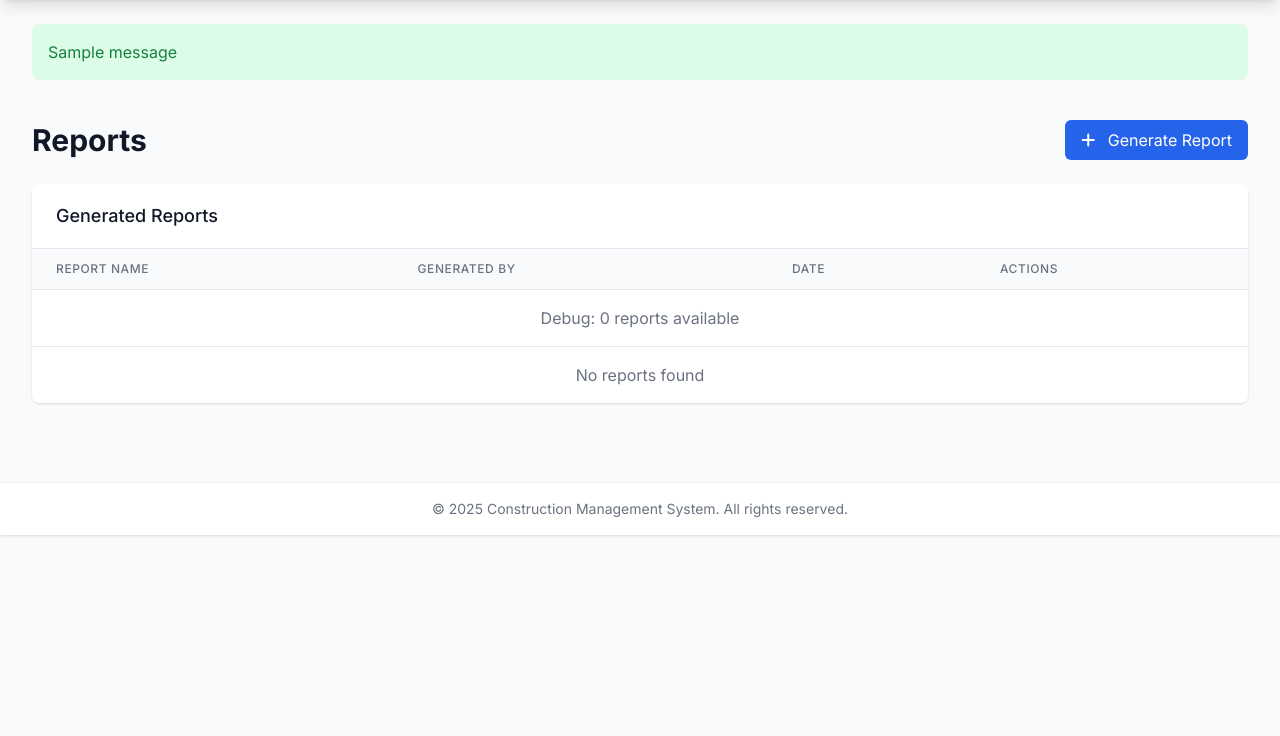
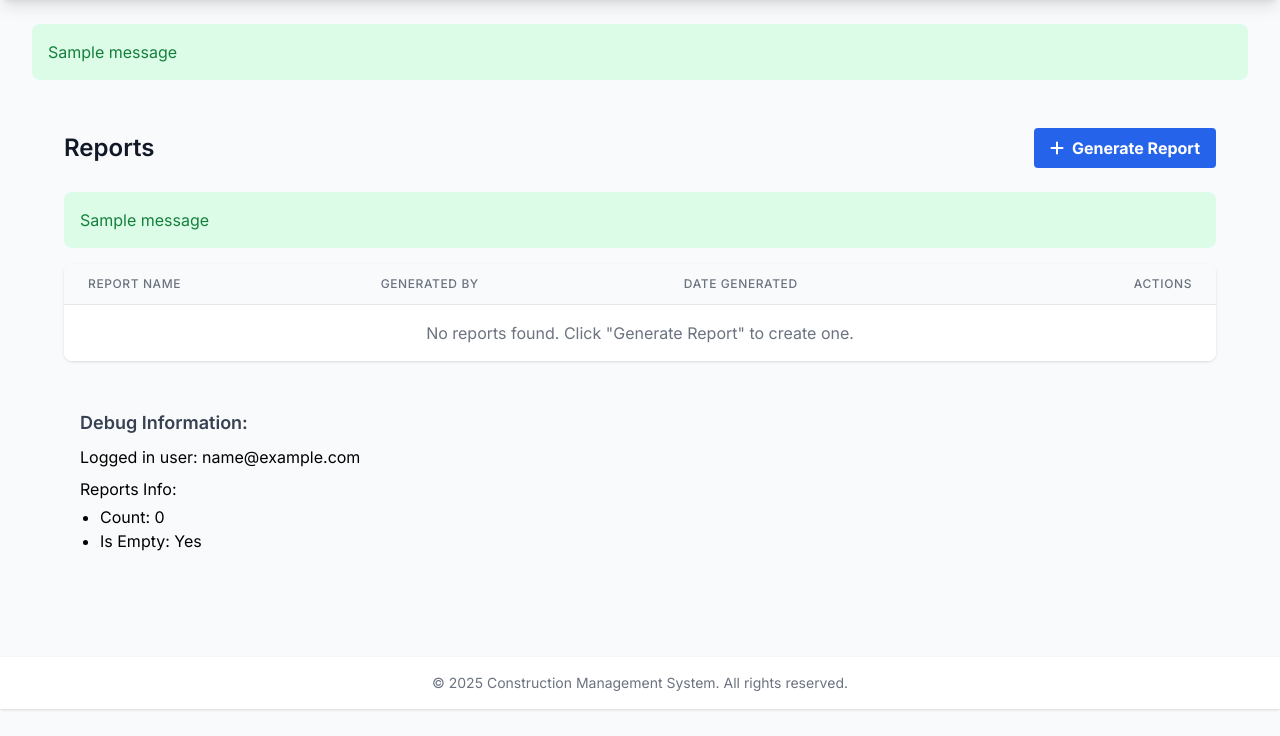
Before and after one commit to sacommscc/blackboxai-1744653696105, a Django app: page /reports/ in a window 1280 px wide. Shown: the part 64-800 px from the top of the page. Run offline with Django 5.2, Linux system fonts and the light colour scheme; a user stored in the database is signed in; tables that the repository leaves empty hold one stand-in row (values such as "Sample post"); one stand-in notice (Sample message) is shown; some libraries are stand-ins or nearby versions.

Commit message:
Add construction_management/templates/reports/list.html 1745053545330

```diff
--- a/construction_management/templates/reports/list.html
+++ b/construction_management/templates/reports/list.html
@@ -1,37 +1,45 @@
-{% extends "base.html" %}
+{% extends 'base.html' %}
 
-{% block title %}Reports - Construction Management System{% endblock %}
+{% block title %}Reports{% endblock %}
 
 {% block content %}
-<div class="py-6">
+<div class="container mx-auto px-4 sm:px-6 lg:px-8 py-8">
     <div class="flex justify-between items-center mb-6">
-        <h1 class="text-3xl font-bold text-gray-900">Reports</h1>
-        <a href="{% url 'reports:report_generate' %}" class="bg-blue-600 text-white px-4 py-2 rounded-md hover:bg-blue-700">
+        <h1 class="text-2xl font-semibold text-gray-900">Reports</h1>
+        <a href="{% url 'reports:report_generate' %}" class="bg-blue-600 hover:bg-blue-700 text-white font-bold py-2 px-4 rounded inline-flex items-center">
             <i class="fas fa-plus mr-2"></i> Generate Report
         </a>
     </div>
 
+    {% if messages %}
+    <div class="mb-4">
+        {% for message in messages %}
+        <div class="p-4 {% if message.tags == 'success' %}bg-green-100 text-green-700{% elif message.tags == 'error' %}bg-red-100 text-red-700{% else %}bg-blue-100 text-blue-700{% endif %} rounded-lg">
+            {{ message }}
+        </div>
+        {% endfor %}
+    </div>
+    {% endif %}
+
     <div class="bg-white shadow overflow-hidden sm:rounded-lg">
-        <div class="px-4 py-5 border-b border-gray-200 sm:px-6">
-            <h3 class="text-lg leading-6 font-medium text-gray-900">Generated Reports</h3>
-        </div>
-        <div class="bg-white">
         <table class="min-w-full divide-y divide-gray-200">
             <thead class="bg-gray-50">
                 <tr>
-                        <th class="px-6 py-3 text-left text-xs font-medium text-gray-500 uppercase tracking-wider">Report Name</th>
-                        <th class="px-6 py-3 text-left text-xs font-medium text-gray-500 uppercase tracking-wider">Generated By</th>
-                        <th class="px-6 py-3 text-left text-xs font-medium text-gray-500 uppercase tracking-wider">Date</th>
-                        <th class="px-6 py-3 text-left text-xs font-medium text-gray-500 uppercase tracking-wider">Actions</th>
+                    <th scope="col" class="px-6 py-3 text-left text-xs font-medium text-gray-500 uppercase tracking-wider">
+                        Report Name
+                    </th>
+                    <th scope="col" class="px-6 py-3 text-left text-xs font-medium text-gray-500 uppercase tracking-wider">
+                        Generated By
+                    </th>
+                    <th scope="col" class="px-6 py-3 text-left text-xs font-medium text-gray-500 uppercase tracking-wider">
+                        Date Generated
+                    </th>
+                    <th scope="col" class="px-6 py-3 text-right text-xs font-medium text-gray-500 uppercase tracking-wider">
+                        Actions
+                    </th>
                 </tr>
             </thead>
             <tbody class="bg-white divide-y divide-gray-200">
-                    <!-- Debug info -->
-                    <tr>
-                        <td colspan="4" class="px-6 py-4 whitespace-nowrap text-center text-gray-500">
-                            Debug: {{ reports|length }} reports available
-                        </td>
-                    </tr>
                 {% for report in reports %}
                 <tr>
                     <td class="px-6 py-4 whitespace-nowrap">
@@ -41,14 +49,13 @@
                         <div class="text-sm text-gray-900">{{ report.generated_by.email }}</div>
                     </td>
                     <td class="px-6 py-4 whitespace-nowrap">
-                            <div class="text-sm text-gray-900">{{ report.date_generated|date:"Y-m-d H:i:s" }}</div>
+                        <div class="text-sm text-gray-900">{{ report.date_generated|date:"M d, Y H:i" }}</div>
                     </td>
-                        <td class="px-6 py-4 whitespace-nowrap text-sm font-medium">
-                            <a href="{% url 'reports:report_view' report.id %}" class="text-blue-600 hover:text-blue-900 mr-3">
+                    <td class="px-6 py-4 whitespace-nowrap text-right text-sm font-medium">
+                        <a href="{% url 'reports:report_view' report.id %}" class="text-blue-600 hover:text-blue-900 mr-4" title="View Report">
                             <i class="fas fa-eye"></i>
                         </a>
-                            <a href="{% url 'reports:report_delete' report.id %}" class="text-red-600 hover:text-red-900"
-                               onclick="return confirm('Are you sure you want to delete this report?')">
+                        <a href="{% url 'reports:report_delete' report.id %}" class="text-red-600 hover:text-red-900" title="Delete Report" onclick="return confirm('Are you sure you want to delete this report?');">
                             <i class="fas fa-trash"></i>
                         </a>
                     </td>
@@ -56,13 +63,32 @@
                 {% empty %}
                 <tr>
                     <td colspan="4" class="px-6 py-4 whitespace-nowrap text-center text-gray-500">
-                            No reports found
+                        No reports found. Click "Generate Report" to create one.
                     </td>
                 </tr>
                 {% endfor %}
             </tbody>
         </table>
     </div>
+
+    {% if debug %}
+    <div class="mt-8 bg-gray-50 p-4 rounded-lg">
+        <h2 class="text-lg font-semibold text-gray-700 mb-2">Debug Information:</h2>
+        <p>Logged in user: {{ user_email }}</p>
+        <p class="mt-2">Reports Info:</p>
+        <ul class="list-disc pl-5 mt-1">
+            <li>Count: {{ reports_count }}</li>
+            <li>Is Empty: {% if not reports %}Yes{% else %}No{% endif %}</li>
+        </ul>
+        {% if reports_list %}
+        <p class="mt-2">Reports List:</p>
+        <ul class="list-disc pl-5">
+        {% for report in reports_list %}
+            <li>{{ report.name }} (ID: {{ report.id }})</li>
+        {% endfor %}
+        </ul>
+        {% endif %}
     </div>
+    {% endif %}
 </div>
 {% endblock %}
```
Lines whose indentation alone changed are shown as unchanged.
